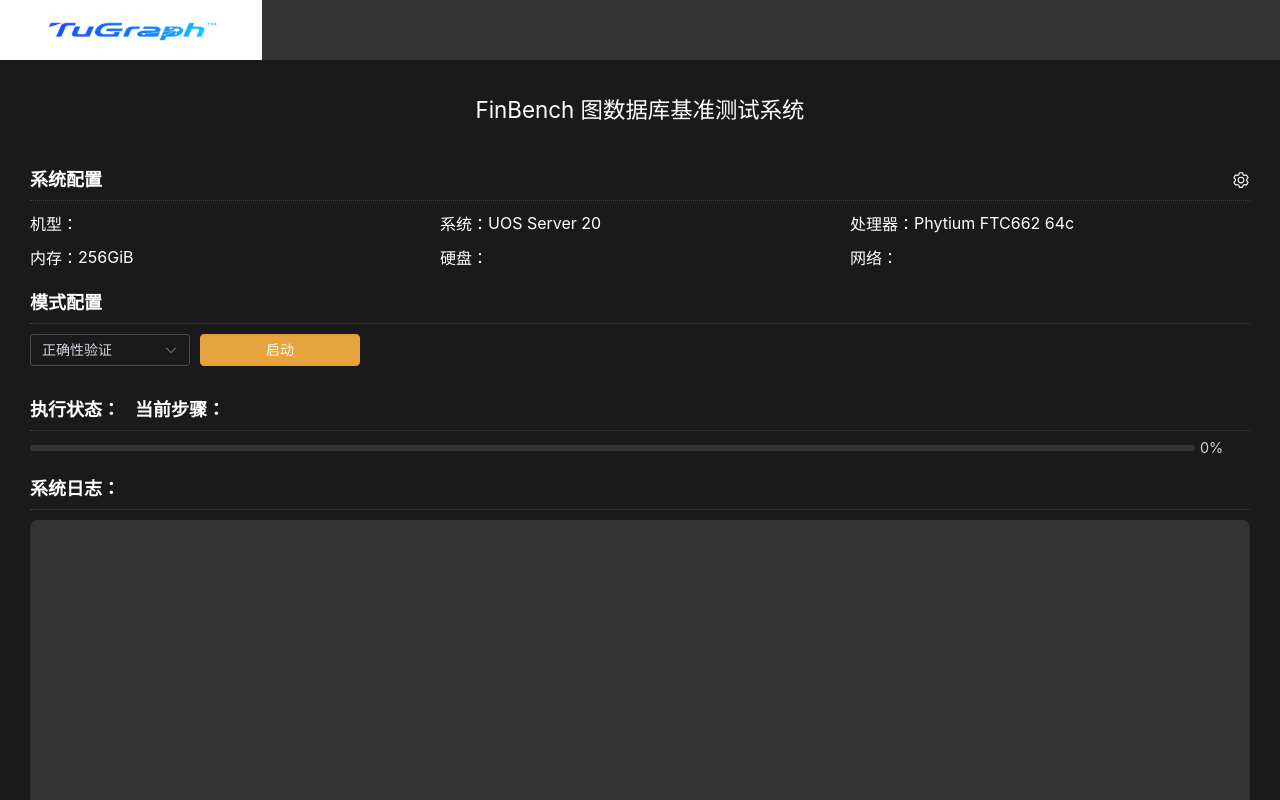
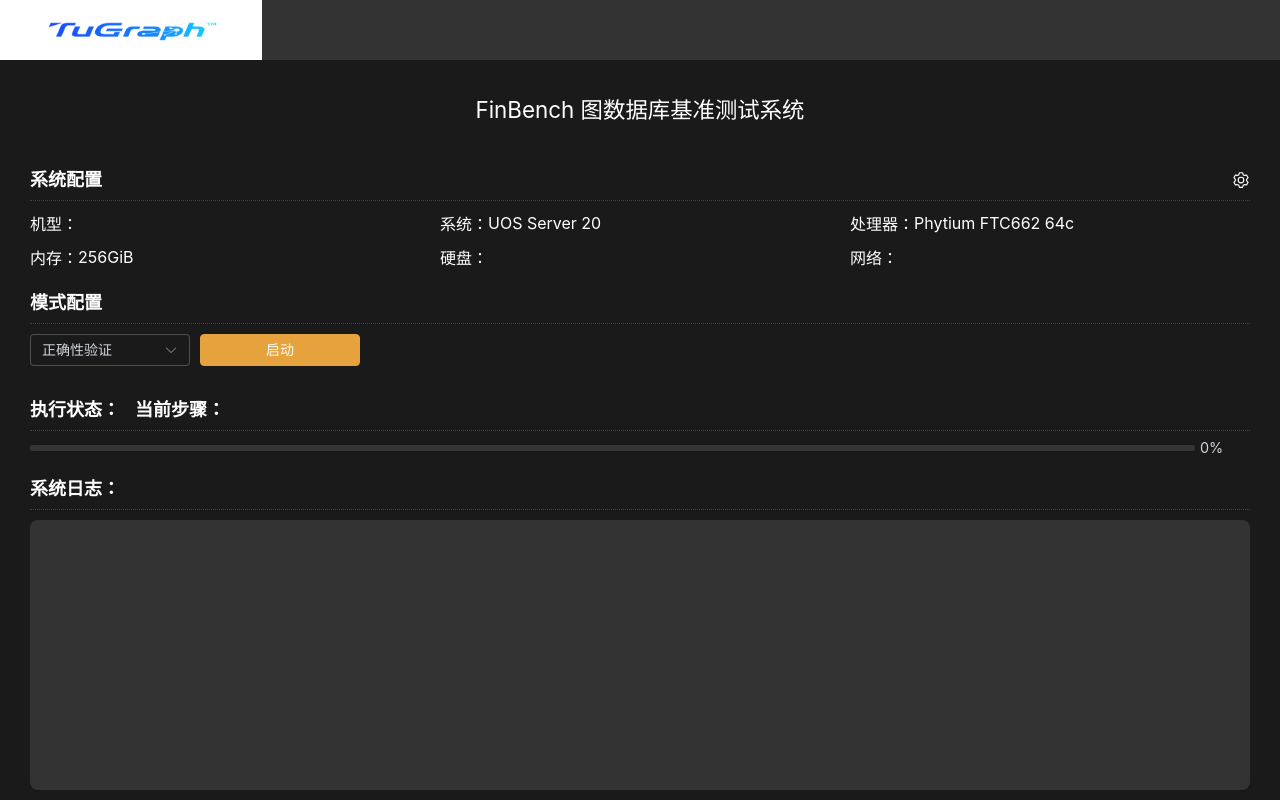
Before and after one commit to TuGraph-family/finbench-easyrun, a Vue app in the folder frontend/: page / in a window 1280 px wide. Built offline with nearby package versions, Linux system fonts and the light colour scheme.

Commit message:
修改日志高度

```diff
--- a/frontend/src/components/Logs.vue
+++ b/frontend/src/components/Logs.vue
@@ -28,6 +28,7 @@
 .logs {
     padding: 0 1.875rem 0.875rem 1.875rem;
     width: calc(100% - 3.75rem);
+    height: 100%;
 
     .logs-title {
         display: flex;
@@ -40,7 +41,7 @@
     }
 
     .logs-container {
-        height: 300px;
+        height: calc(100% - 60px);
         background-color: #333333;
         border-radius: 0.5rem;
         overflow-y: auto;
```
